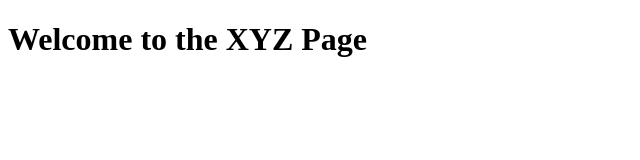
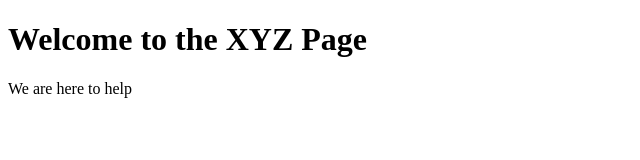
Before and after one commit to camiloko1989/XYZProject, a plain HTML site: page index.html in a window 1280 px wide. Shown: the whole page, without its empty margins (0-640 px from the left). Drawn offline with Linux system fonts and the light colour scheme.

Commit message:
Update index.html
Added Div with more info

```diff
--- a/index.html
+++ b/index.html
@@ -8,5 +8,6 @@
 </head>
 <body>
     <h1>Welcome to the XYZ Page</h1>
+    <div>We are here to help</div>
 </body>
 </html>
```
